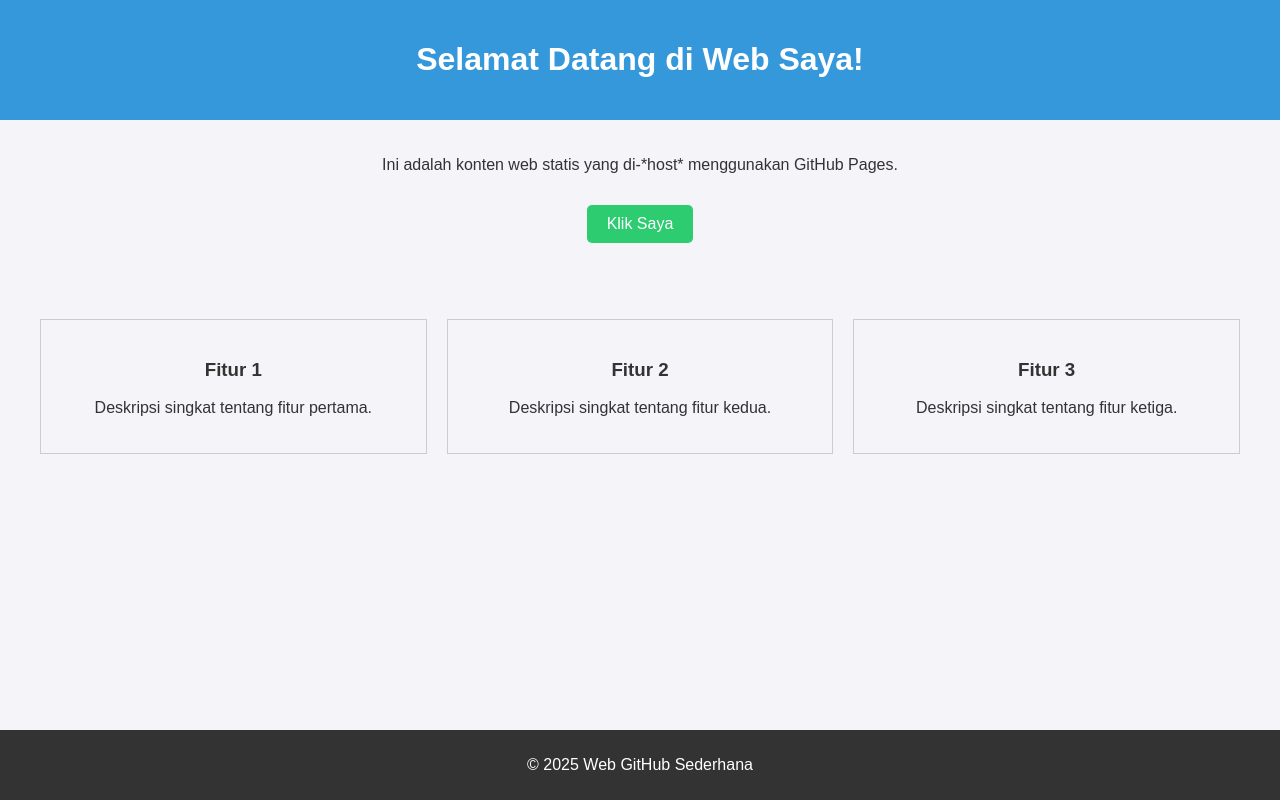
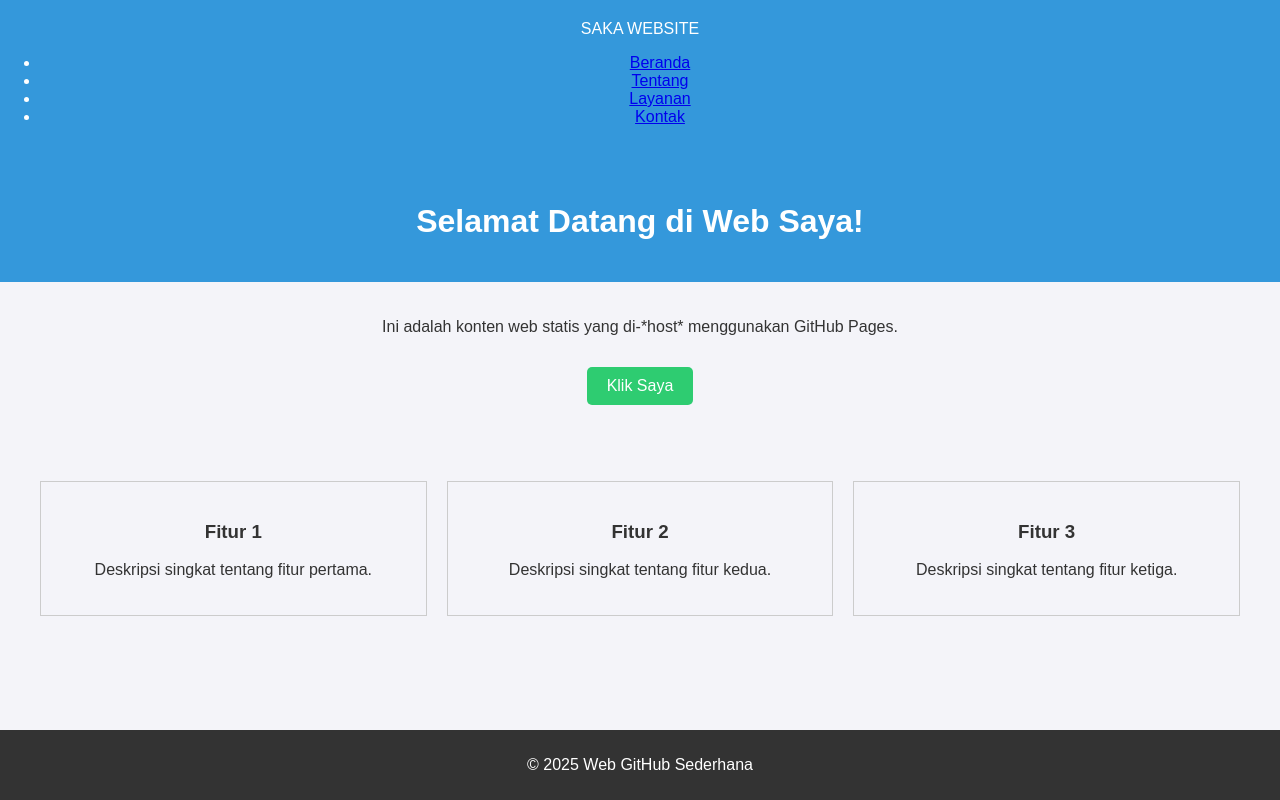
Before and after one commit to sakawebsite/sakawebsite.github.io, a plain HTML site: page index.html in a window 1280 px wide. Drawn offline with Linux system fonts and the light colour scheme.

Commit message:
Update index.html

```diff
--- a/index.html
+++ b/index.html
@@ -7,6 +7,17 @@
     <link rel="stylesheet" href="style.css">
 </head>
 <body>
+    <header class="main-header">
+    <div class="logo">SAKA WEBSITE</div>
+    <nav class="main-nav">
+        <ul>
+            <li><a href="#">Beranda</a></li>
+            <li><a href="#">Tentang</a></li>
+            <li><a href="#">Layanan</a></li>
+            <li><a href="#">Kontak</a></li>
+        </ul>
+    </nav>
+</header>
     <header>
         <h1>Selamat Datang di Web Saya!</h1>
     </header>
```
